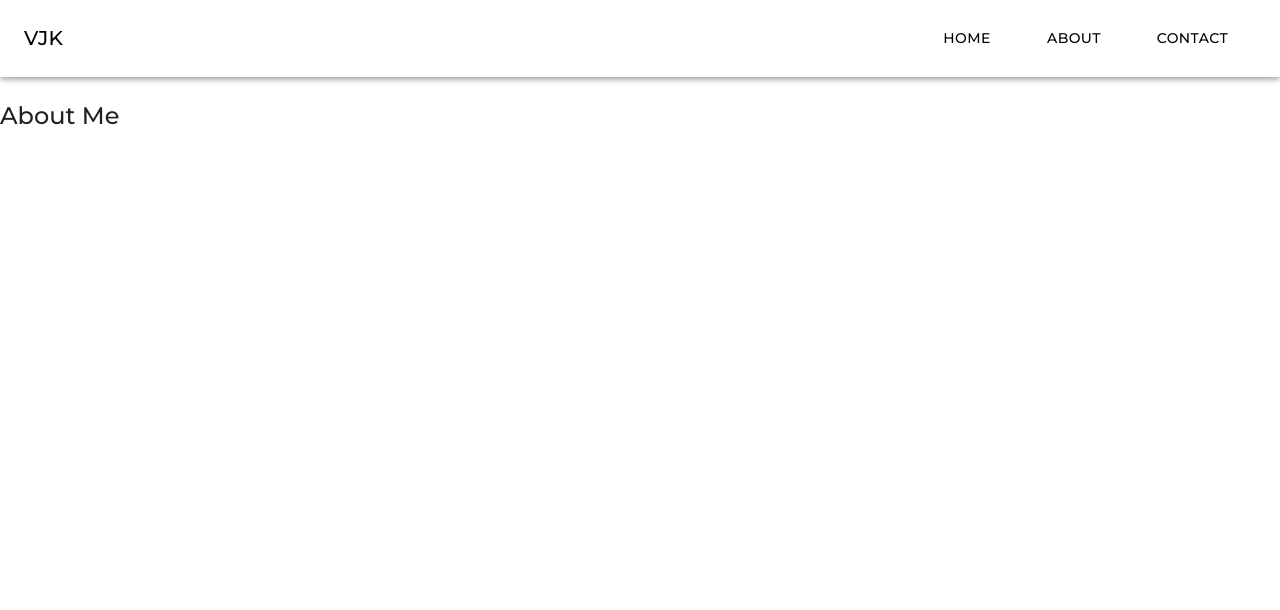
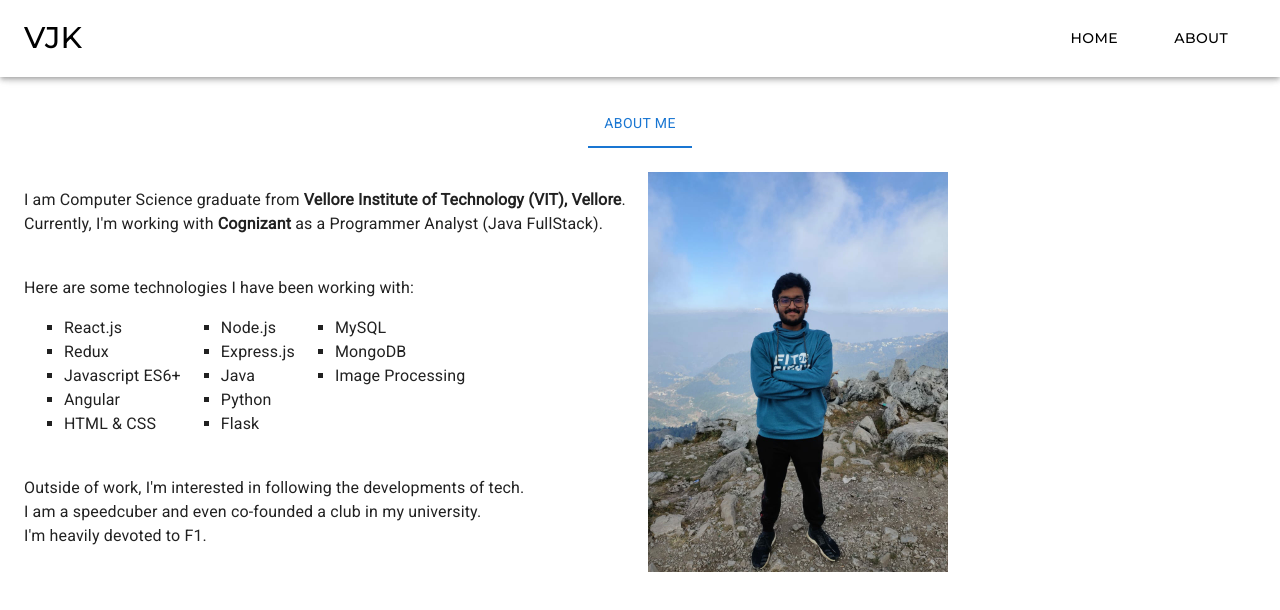
Before and after one commit to karthik003/portfolio-app, a React (Create React App) app: page /about in a window 1280 px wide. Shown: the top 610 px of the page. Built offline with nearby package versions, Linux system fonts and the light colour scheme.

Commit message:
Project & Experience Filled

```diff
--- a/package.json
+++ b/package.json
@@ -7,6 +7,7 @@
     "@emotion/styled": "^11.10.4",
     "@mui/icons-material": "^5.10.3",
     "@mui/material": "^5.10.3",
+    "@mui/styles": "^5.10.3",
     "@testing-library/jest-dom": "^5.16.5",
     "@testing-library/react": "^13.3.0",
     "@testing-library/user-event": "^13.5.0",
@@ -17,6 +18,7 @@
     "react-redux": "^8.0.2",
     "react-router-dom": "^6.3.0",
     "react-scripts": "5.0.1",
+    "typewriter-effect": "^2.19.0",
     "web-vitals": "^2.1.4"
   },
   "scripts": {
--- a/public/index.html
+++ b/public/index.html
@@ -27,11 +27,14 @@
     <link rel="preconnect" href="https://fonts.googleapis.com">
     <link rel="preconnect" href="https://fonts.gstatic.com" crossorigin>
     <link href="https://fonts.googleapis.com/css2?family=Montserrat:wght@300;500&display=swap" rel="stylesheet">
+    <link href="https://fonts.googleapis.com/css2?family=Roboto&display=swap" rel="stylesheet">
+
     <title>VJK Portfolio</title>
   </head>
   <body>
     <noscript>You need to enable JavaScript to run this app.</noscript>
     <div id="root"></div>
+    <!-- #32833E -->
     <!--
       This HTML file is a template.
       If you open it directly in the browser, you will see an empty page.
--- a/src/components/About/About.js
+++ b/src/components/About/About.js
@@ -1,12 +1,119 @@
 import React from 'react'
 import Box from '@mui/material/Box';
 import { Typography } from '@mui/material';
+import Grid from '@mui/material/Grid';
+import Tabs from '@mui/material/Tabs';
+import Tab from '@mui/material/Tab';
+import PropTypes from 'prop-types';
+import vjk from '../../assets/vjk-dp.jpeg'
+
+
+function TabPanel(props) {
+  const { children, value, index, ...other } = props;
+
+  return (
+    <div
+      role="tabpanel"
+      hidden={value !== index}
+      id={`full-width-tabpanel-${index}`}
+      aria-labelledby={`full-width-tab-${index}`}
+      {...other}
+    >
+      {value === index && (
+        <Box sx={{ p: 3 }}>
+          <Typography>{children}</Typography>
+        </Box>
+      )}
+    </div>
+  );
+}
+
+TabPanel.propTypes = {
+  children: PropTypes.node,
+  index: PropTypes.number.isRequired,
+  value: PropTypes.number.isRequired,
+};
+
+function a11yProps(index) {
+  return {
+    id: `full-width-tab-${index}`,
+    'aria-controls': `full-width-tabpanel-${index}`,
+  };
+}
 
 function About() {
+  const [value, setValue] = React.useState(0);
+
+  const handleChange = (event, newValue) => {
+    setValue(newValue);
+  };
+
   return (
-    <div>
+    <div style={{fontFamily:"'Roboto', sans-serif", display:"flex", width:"100%"}}>
         <Box>
-            <Typography variant="h5" style={{fontFamily:"Montserrat, sans-serif"}}>About Me</Typography>
+
+            <Tabs
+              value={value}
+              onChange={handleChange}
+              textColor="primary"
+              indicatorColor="primary"
+              aria-label="secondary tabs example"
+            >
+              <Tab label={"About Me"} {...a11yProps(0)} key={0} />
+            </Tabs>
+            <TabPanel value={value} index={0} key={0}>
+            <Box sx={{ flexGrow: 0 }}>
+              <Grid container spacing={2}>
+                <Grid item xs={6}>
+                  <p>
+                  I am Computer Science graduate from <b>Vellore Institute of Technology (VIT), Vellore</b>.
+                      Currently, I'm working with <b>Cognizant</b> as a Programmer Analyst (Java FullStack).
+                  </p>
+
+                      <br />
+                      Here are some technologies I have been working with:
+                      <br />
+                      <div style={{display:"flex"}}>
+                        <div style={{float:"left"}}>
+                          <ul style={{listStyleType:"square"}}>
+                            <li>React.js</li>
+                            <li>Redux</li>
+                            <li>Javascript ES6+</li>
+                            <li>Angular</li>
+                            <li>HTML & CSS</li>
+                          </ul>
+                        </div>
+                        <div style={{float:"left"}}>
+                          <ul style={{listStyleType:"square"}}>
+                            <li>Node.js</li>
+                            <li>Express.js</li>
+                            <li>Java</li>
+                            <li>Python</li>
+                            <li>Flask</li>
+                          </ul>
+                        </div>
+                        <div style={{float:"left"}}>
+                          <ul style={{listStyleType:"square"}}>
+                            <li>MySQL</li>
+                            <li>MongoDB</li>
+                            <li>Image Processing</li>
+                          </ul>
+                        </div>
+                      </div>
+                      <br/>
+                      <div style={{width:"100%"}}>
+                          Outside of work,
+                          I'm interested in following the developments of tech.<br/>
+                          I am a speedcuber and even co-founded a club in my university.<br />
+                          I'm heavily devoted to F1.
+                      </div>
+                </Grid>
+                <Grid item xs={6}>
+                    <img src={vjk} alt="That's me" style={{width:"300px"}}/>
+                </Grid>
+              </Grid>
+            </Box>
+            </TabPanel>
         </Box>
     </div>
   )
--- a/src/components/Blogs/Blogs.js
+++ b/src/components/Blogs/Blogs.js
@@ -9,7 +9,7 @@ function Blogs() {
     const blogsList=[
         {
             title:'Callbacks with Node',
-            desc:'What are callbacks, man?',
+            desc:'What are callbacks, very annoying?',
             webLink:'https://medium.com/@vjk2018/callbacks-with-node-83c78cfbc582',
             publishedDate:'Oct 4, 2020'
         },
--- /dev/null
+++ b/src/components/Intro/Intro.css
@@ -0,0 +1,4 @@
+.hiButton {
+    width:150px;
+    height:70px;
+}
--- a/src/components/Navbar/Navbar.js
+++ b/src/components/Navbar/Navbar.js
@@ -25,10 +25,11 @@ const navItems = [
   text:'About',
   route:'/about'
 },
-{
-  text:'Contact',
-  route:'/contact'
-}];
+// {
+//   text:'Contact',
+//   route:'/contact'
+// }
+];
 
 function Navbar(props) {
   const { window } = props;
@@ -78,7 +79,7 @@ function Navbar(props) {
             component="div"
             sx={{ flexGrow: 1, display: { xs: 'none', sm: 'block' }, fontFamily:"Montserrat, sans-serif" }}
           >
-            <Link to="/" style={{textDecoration:"none", color:"black"}}>VJK</Link>
+            <Link to="/" style={{textDecoration:"none", color:"black", fontFamily:'Montserrat, sans-serif', fontSize:'30px'}}>VJK</Link>
 
           </Typography>
           <Box sx={{ display: { xs: 'none', sm: 'block' } }}>
--- a/src/components/Projects/Projects.js
+++ b/src/components/Projects/Projects.js
@@ -8,42 +8,67 @@ import ProjectCard from './ProjectCard'
 function Projects() {
 
     const projectsList = [
+        // {
+        //     title:"Sapta",
+        //     desc:"Sapta is an enterprise software for Think Tank idea growth and better decision-making process. The entire SaaS platform is built on React.js + Redux",
+        //     // gitLink:"",
+        //     webLink:"https://www.sapta.io"
+        // },
         {
-            title:"Sapta",
-            desc:"Sapta is an enterprise software for Think Tank idea growth and better decision-making process. The entire SaaS platform is built on React.js + Redux",
-            gitLink:"https://www.figma.com"
+            title:"Park-World",
+            desc:"A parking system which tells if any parking slot is empty or not. Also allows you to reserve your slot before hand. Has hardware components as well.",
+            gitLink:"https://github.com/karthik003/Parking-System",
+            // webLink:""
+            techStack:'React.js, Node.js(Express.js), MongoDB, Thingspeak'
         },
         {
-            title:"SkinLens",
-            desc:"Sapta, an enterprise software for Think Tank idea growth and better decision-making process. The entire SaaS platform is built on React.js + Redux"
+            title:"CodePlay",
+            desc:"CodePlay is a live code-editor which allows devs to directly write HTML/CSS/JS on the browser and see results directly without saving.",
+            gitLink:"https://github.com/karthik003/live-code-editor",
+            webLink:"https://karthik003.github.io/live-code-editor/",
+            techStack:'React.js'
         },
         {
-            title:"Live Code Editor",
-            desc:"Sapta, an enterprise software for Think Tank idea growth and better decision-making process. The entire SaaS platform is built on React.js + Redux"
-        },
-        {
-            title:"Network Intrusion Detection System Web-App",
-            desc:"Sapta, an enterprise software for Think Tank idea growth and better decision-making process. The entire SaaS platform is built on React.js + Redux"
+            title:"NIDS Web-App",
+            desc:"A Network Intrusion Detection System which uses Multi-Modal Decision Tree Classifier for efficient Intrusion Detection encapsulated by a Flask Web-App.",
+            gitLink:"https://github.com/karthik003/nids-flask-webapp",
+            techStack:'Python, Flask, NPL, ML, HTML, CSS'
+            // webLink:""
         },
         {
             title:"Phishing Mails' Detection",
-            desc:"Sapta, an enterprise software for Think Tank idea growth and better decision-making process. The entire SaaS platform is built on React.js + Redux"
+            desc:"A phishing Email Detector Web Preview that classifies mails from your inbox as phishing or not.",
+            gitLink:"https://github.com/karthik003/Phishing-Email-Detection",
+            // webLink:"",
+            techStack:'Python, Flask, NPL, ML, HTML, CSS'
         },
         {
             title:"Brain Tumor Detection Web-App",
-            desc:"Sapta, an enterprise software for Think Tank idea growth and better decision-making process. The entire SaaS platform is built on React.js + Redux"
+            desc:"A Web-App for detecting Brain Tumor in Brain MRI images using Image Processing.",
+            gitLink:"https://github.com/karthik003/brain-tumor-webapp",
+            // webLink:""
+            techStack:'Python, Flask, Image Processing, HTML, CSS'
         },
         {
-            title:"Small Store Management Web-App",
-            desc:"Sapta, an enterprise software for Think Tank idea growth and better decision-making process. The entire SaaS platform is built on React.js + Redux"
+            title:"SoulFarm",
+            desc:"A Web-App that will basically act as a financial manager for all transaction,records storage etc. built considering the requirements of small stores.",
+            gitLink:"https://github.com/karthik003/small-store-management",
+            // webLink:"",
+            techStack:'PHP, HTML, CSS, MySQL'
         },
         {
-            title:"Seds Projects VIT Web-App",
-            desc:"Sapta, an enterprise software for Think Tank idea growth and better decision-making process. The entire SaaS platform is built on React.js + Redux"
+            title:"Seds Projects VIT Web",
+            desc:"The main Website(PWA) of the SEDS Projects Chapter of VIT Vellore.",
+            gitLink:"https://github.com/karthik003/SEDS-PROJECTS-Web",
+            webLink:"http://vitprojects.sedsindia.org/",
+            techStack:'React.js'
         },
         {
-            title:"Indian Colleges Viz",
-            desc:"Sapta, an enterprise software for Think Tank idea growth and better decision-making process. The entire SaaS platform is built on React.js + Redux"
+            title:"Universities' Data Visualization",
+            desc:"A basic Data Visualization of Indian Universities.",
+            gitLink:"https://github.com/karthik003/oneshot-ai-fe",
+            webLink:"https://oneshot-ai-fe.herokuapp.com/",
+            techStack:'React.js'
         },
     ]
   return (
@@ -56,7 +81,13 @@ function Projects() {
         projectsList.map((project)=>{
         return(
         <Grid item xs={4}>
-            <ProjectCard title={project.title} desc={project.desc} gitLink={project.gitLink} webLink={project.webLink}/>
+            <ProjectCard
+                title={project.title}
+                desc={project.desc}
+                gitLink={project.gitLink}
+                webLink={project.webLink}
+                techStack={project.techStack}
+            />
         </Grid>)
           })}
       </Grid>
```
Also changed, not shown: src/components/Experience/Experience.js (+65 -6 lines), src/components/Experience/ExperienceSection.js (+13 -3 lines), src/components/Intro/Intro.js (+37 -2 lines), src/components/Projects/ProjectCard.js (+8 -2 lines), src/assets/vjk-dp.jpeg (added), 1 other file (tests, documents, lock files or other folders).
